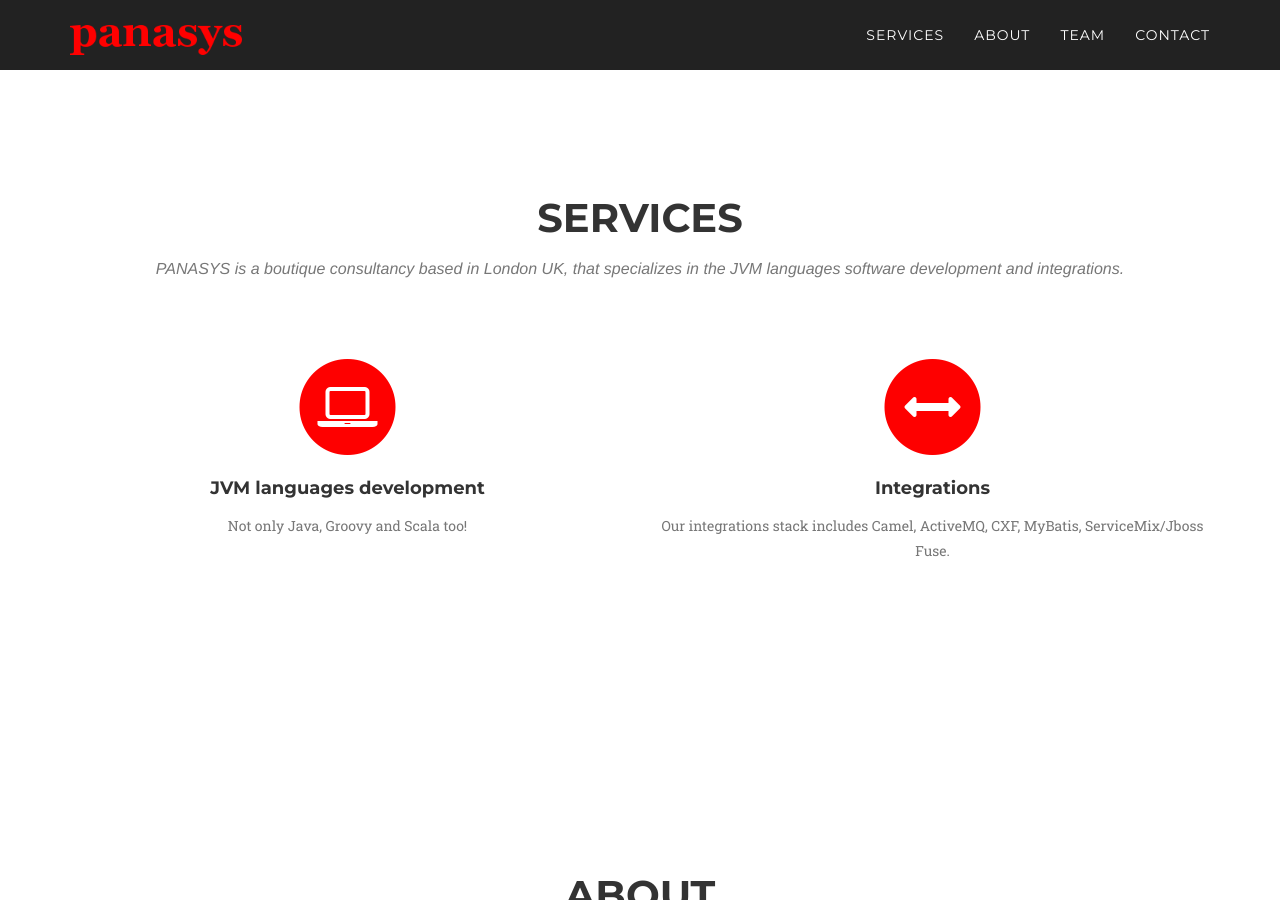
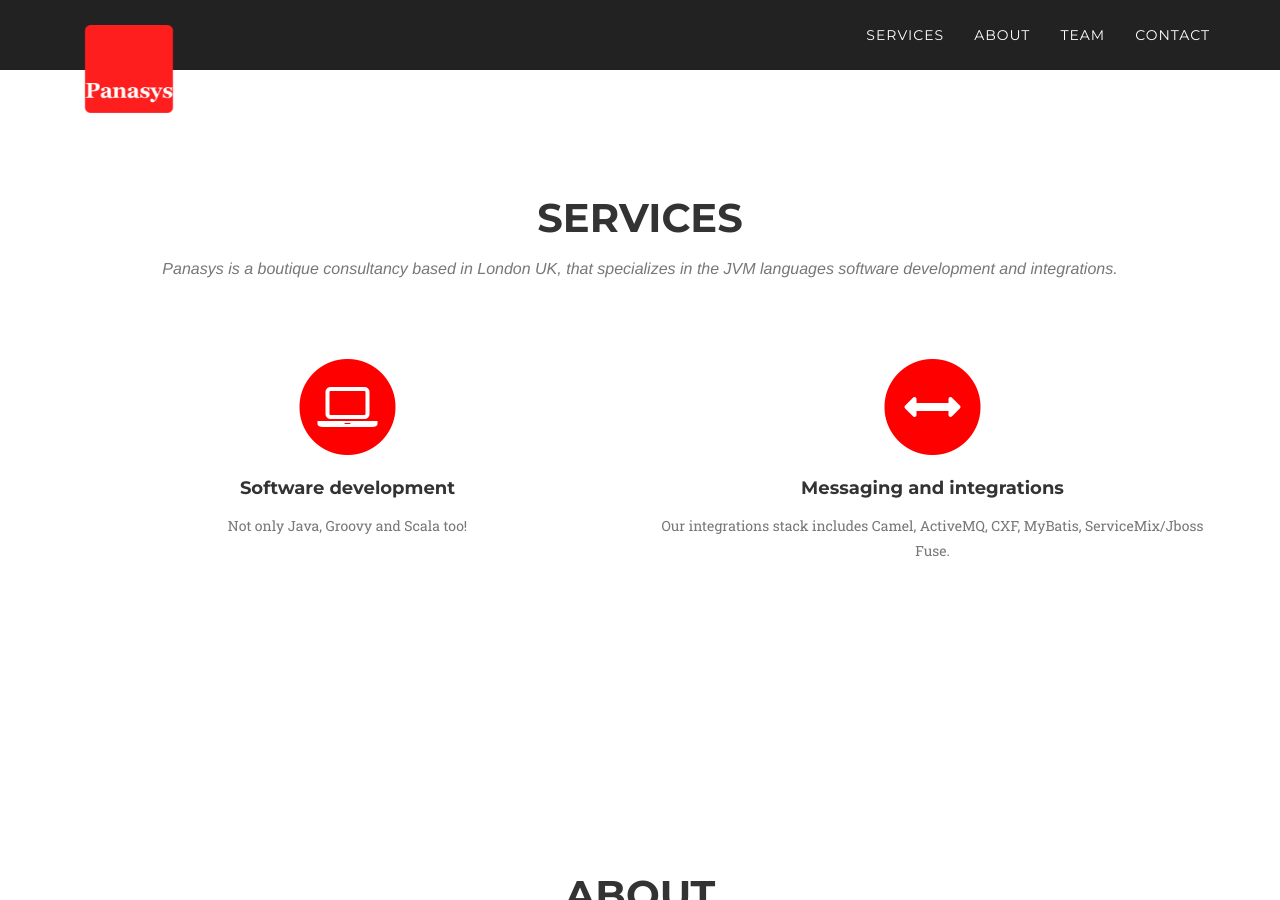
Before and after one commit to dumitrup/dumitrup.github.io, a Jekyll site: the page built from index.html, in a window 1280 px wide and 900 px high, scrolled down 712 px. Built offline with Jekyll 4.4.1, drawn with Linux system fonts in a browser that asks for light colours; nearby versions of some CDN libraries; some web fonts are replaced.

Commit message:
Added new logo

```diff
--- a/index.html
+++ b/index.html
@@ -7,13 +7,13 @@ layout: default
         <div class="container">
             <!-- Brand and toggle get grouped for better mobile display -->
             <div class="navbar-header page-scroll">
-                <button type="button" class="navbar-toggle" data-toggle="collapse" data-target="#bs-example-navbar-collapse-1">
+        <a class="navbar-brand page-scroll" href="#page-top"><img class="col-xs-5 img-responsive"src="img/logo-site.png"/></a>
+            <button type="button" class="navbar-toggle" data-toggle="collapse" data-target="#bs-example-navbar-collapse-1">
                     <span class="sr-only">Toggle navigation</span>
                     <span class="icon-bar"></span>
                     <span class="icon-bar"></span>
                     <span class="icon-bar"></span>
                 </button>
-                <a class="navbar-brand page-scroll" href="#page-top"><img height="150%" src="img/logo.png"/></a>
             </div>
 
             <!-- Collect the nav links, forms, and other content for toggling -->
@@ -61,7 +61,7 @@ layout: default
             <div class="row">
                 <div class="col-lg-12 text-center">
                     <h2 class="section-heading">Services</h2>
-                    <h3 class="section-subheading text-muted">PANASYS is a boutique consultancy based in London UK, that specializes in the JVM languages software development and integrations.</h3>
+                    <h3 class="section-subheading text-muted">Panasys is a boutique consultancy based in London UK, that specializes in the JVM languages software development and integrations.</h3>
                 </div>
             </div>
             <div class="row text-center">
@@ -70,7 +70,7 @@ layout: default
                         <i class="fa fa-circle fa-stack-2x text-primary"></i>
                         <i class="fa fa-laptop fa-stack-1x fa-inverse"></i>
                     </span>
-                    <h4 class="service-heading">JVM languages development</h4>
+                    <h4 class="service-heading">Software development</h4>
                     <p class="text-muted">Not only Java, Groovy and Scala too!</p>
                 </div>
                 <div class="col-md-6">
@@ -78,7 +78,7 @@ layout: default
                         <i class="fa fa-circle fa-stack-2x text-primary"></i>
                         <i class="fa fa-arrows-h fa-stack-1x fa-inverse"></i>
                     </span>
-                    <h4 class="service-heading">Integrations</h4>
+                    <h4 class="service-heading">Messaging and integrations</h4>
                     <p class="text-muted">Our integrations stack includes Camel, ActiveMQ, CXF, MyBatis, ServiceMix/Jboss Fuse.</p>
                 </div>
             </div>
```
Also changed, not shown: img/logo-site.png (added).
